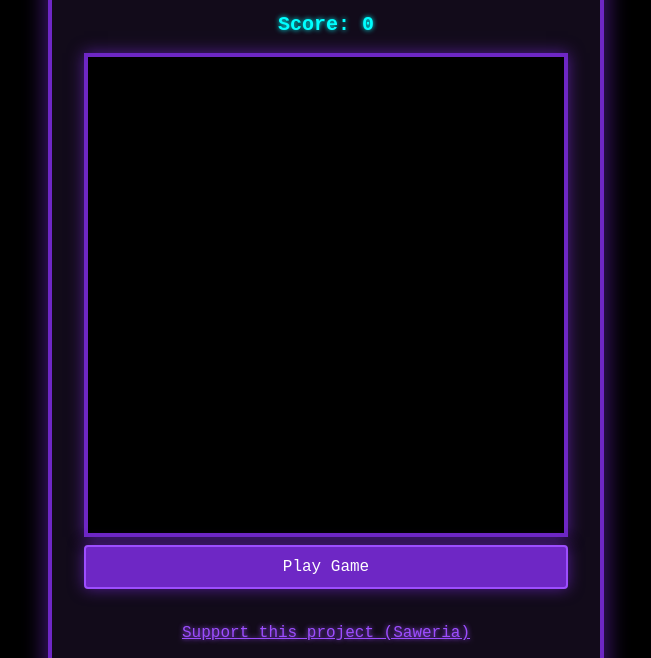
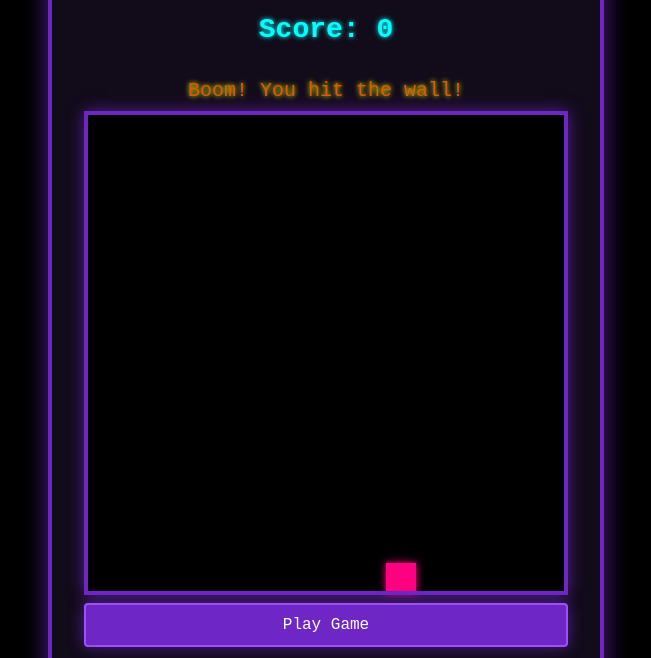
Before and after one commit to MuhammadAlfariziTazkia/snakegame, a plain HTML site: page index.html in a window 1280 px wide. Both pictures are taken after a click on the button "Play Game". Shown: the part 135-793 px from the top of the page, without its empty margins (314-965 px from the left). Drawn offline with nearby package versions, Linux system fonts and the light colour scheme; a web font is replaced by a local one.

Commit message:
feat: lose message

```diff
--- a/die.js
+++ b/die.js
@@ -1,5 +1,16 @@
 function isDie () {
     const snakeHead = getSnakePartCord("HEAD");
+    if (isClashWithSnakeBody(snakeHead)) {
+        $("#lose-description").text("Ouch! You just bit yourself!");
+        return true;
+    }
+
+    if (isSnakeHeadHitBorder(snakeHead)) {
+        $("#lose-description").text("Boom! You hit the wall!");
+        return true;
+    }
+
+    return false;
     return isClashWithSnakeBody(snakeHead)
         || isSnakeHeadHitBorder(snakeHead);
 }
--- a/helper.js
+++ b/helper.js
@@ -66,6 +66,7 @@ function reset() {
     currentDirection = "";
     foodCoord = {};
     score = 0;
+    $("#lose-description").text("");
 }
 
 function calculateMovement(head) {
--- a/index.html
+++ b/index.html
@@ -12,7 +12,8 @@
     <div class="container d-flex justify-content-center align-items-center game-container">
         <div id="mainDiv" class="card game-panel">
             <h1 class="mb-3 game-title">Snake Game</h1>
-            <h5 id="score" class="mb-3 score-display">Score: 0</h3>
+            <h3 id="score" class="mb-3 score-display">Score: 0</h3>
+            <h5 id="lose-description" class="lose-description"></h5>
             <table id="arena" border="1"></table>
             <button id="play-button" class="btn btn-dark mb-3 mt-2" onclick="gameStarted()">Play Game</button>
             <a href="https://saweria.co/farizproject" class="developer-credit" target="blank">Support this project (Saweria)</a>
@@ -25,8 +26,5 @@
     <script src="helper.js"></script>
     <script src="state.js"></script>
     <script src="controller.js"></script>
-    <script>
-        init();
-    </script>
 </body>
 </html>
--- a/state.js
+++ b/state.js
@@ -10,6 +10,8 @@ function init() {
 }
 
 function gameStarted() {
+    init();
+
     // hide play button
     $("#play-button").addClass("d-none");
     $("#score").text("Score: 0");
@@ -55,7 +57,6 @@ function moving() {
         if (isDie()) {
             $("#play-button").removeClass("d-none");
             clearInterval(intervalId);
-            init();
         }
     }, SPEED);
 }
--- a/style.css
+++ b/style.css
@@ -72,6 +72,13 @@
     text-shadow: 0 0 5px #9d4eff;
   }
 
+  .lose-description {
+    margin-top: 16px;
+    color: #d75f03;
+    text-align: center;
+    text-shadow: 0 0 5px #ffff00;
+  }
+
   /* Styling untuk sel tabel */
   #arena td {
     width: 30px;
```
